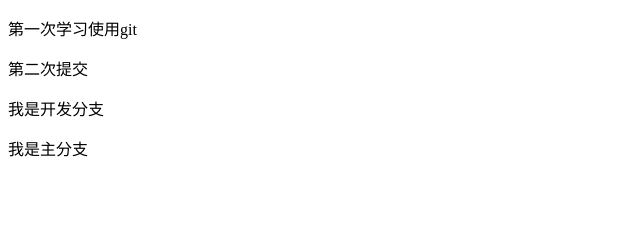
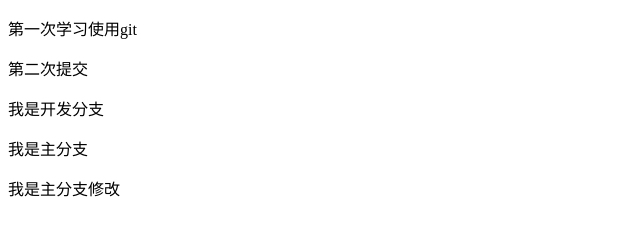
Before and after one commit to 15264801621/test3.28, a plain HTML site: page index.html in a window 1280 px wide. Shown: the whole page, without its empty margins (0-640 px from the left). Drawn offline with Linux system fonts and the light colour scheme.

Commit message:
我是主分支修改

```diff
--- a/index.html
+++ b/index.html
@@ -10,5 +10,6 @@
     <p>第二次提交</p>
     <p>我是开发分支</p>
     <p>我是主分支</p>
+    <p>我是主分支修改</p>
 </body>
 </html>
```
